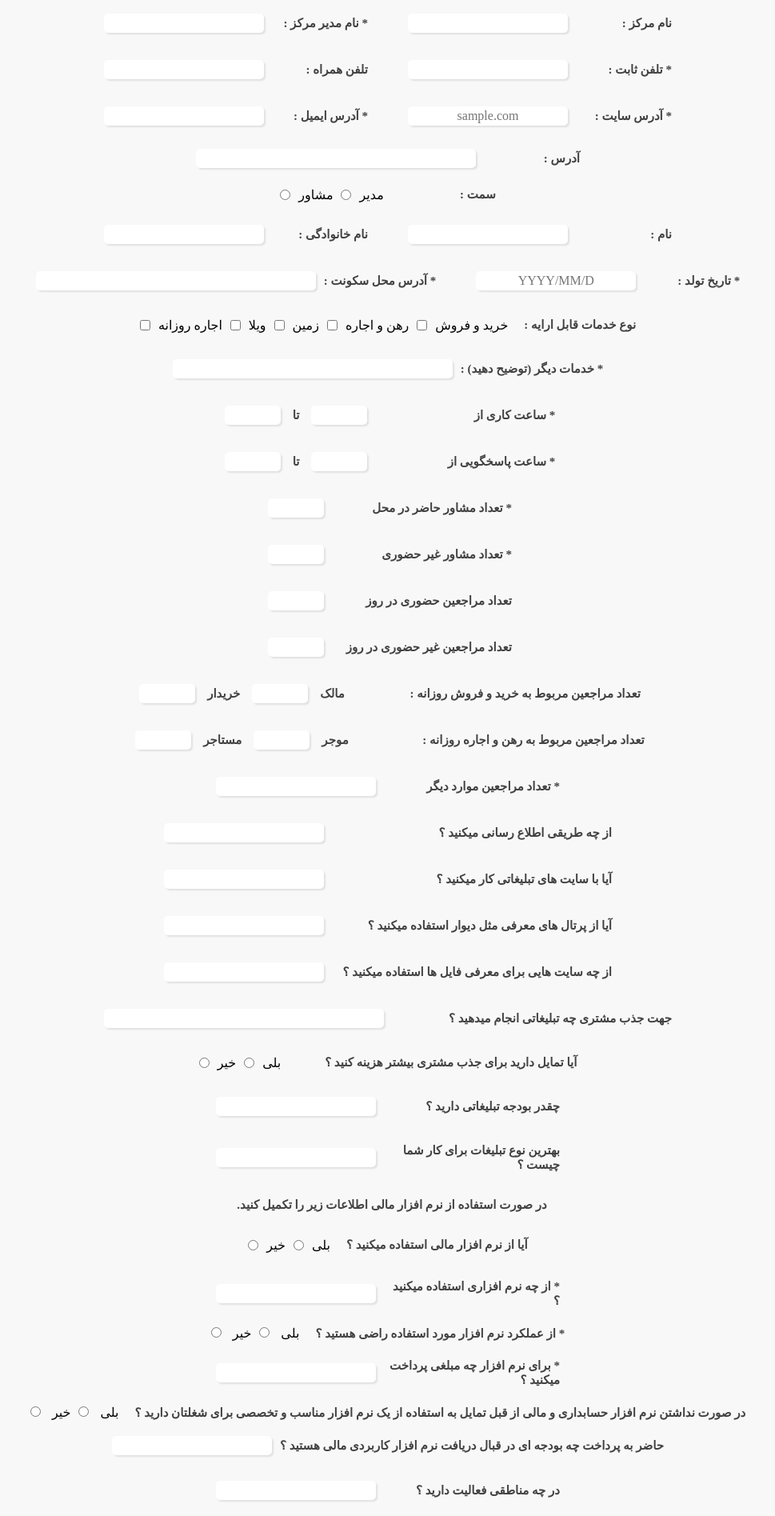
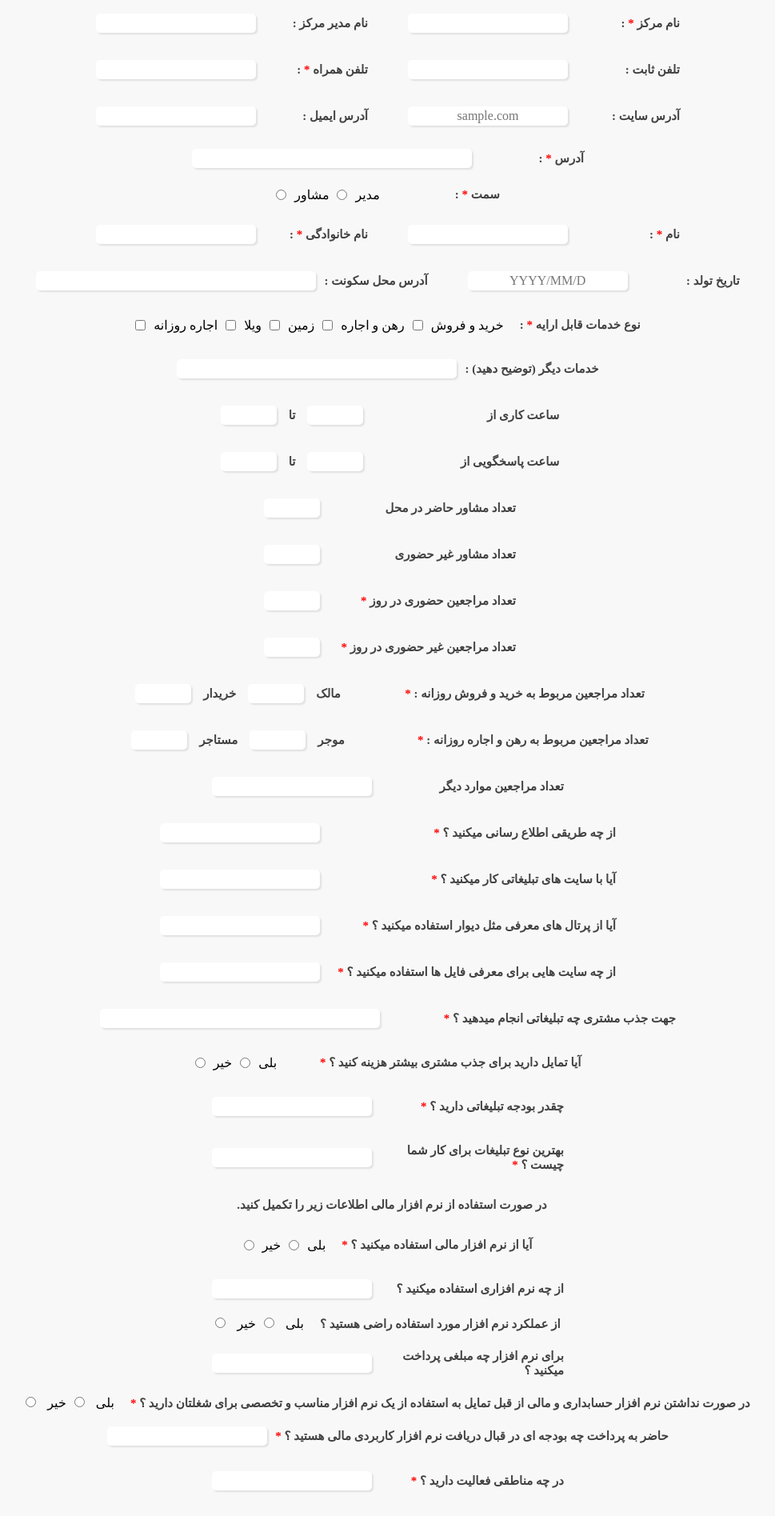
Before and after one commit to SaharMirkamrani/questionnaire, a React (Create React App) app: page / in a window 1280 px wide. Shown: the part 80-1975 px from the top of the page at 80% size, without its empty margins (150-1119 px from the left). Built offline with nearby package versions, Linux system fonts and the light colour scheme.

Commit message:
Fix errors and asterisks

```diff
--- a/src/components/Checkbox.jsx
+++ b/src/components/Checkbox.jsx
@@ -1,12 +1,14 @@
 import styles from '../styles/Main.module.css';
 
 const Checkbox = ({ handleCheckboxChange, values }) => {
-
   return (
     <>
       <div className={styles.row}>
         <div className={styles.singleInput}>
-          <label className={styles.label}>نوع خدمات قابل ارایه : </label>
+          <label className={styles.label}>
+            نوع خدمات قابل ارایه{' '}
+            <div style={{ color: 'red', display: 'inline' }}>*</div> :{' '}
+          </label>
           <label style={{ margin: '0px 10px' }} htmlFor="services">
             خرید و فروش
           </label>
--- a/src/components/FifthEight.jsx
+++ b/src/components/FifthEight.jsx
@@ -12,7 +12,8 @@ const FifthEight = ({ handleInputChange, values }) => {
       <div className={styles.row}>
         <div className={styles.singleInput}>
           <label className={styles.label}>
-            آیا از نرم افزار مالی استفاده میکنید ؟
+            آیا از نرم افزار مالی استفاده میکنید ؟{' '}
+            <div style={{ color: 'red', display: 'inline' }}>*</div>
           </label>
           <label style={{ margin: '0px 10px' }} htmlFor="yes">
             بلی{' '}
@@ -42,7 +43,7 @@ const FifthEight = ({ handleInputChange, values }) => {
         <div className={styles.singleInput}>
           <label className={styles.label}>
             <div className={styles.biggerAlignLabels}>
-              * از چه نرم افزاری استفاده میکنید ؟{' '}
+              از چه نرم افزاری استفاده میکنید ؟{' '}
             </div>
           </label>
           <input
@@ -57,7 +58,7 @@ const FifthEight = ({ handleInputChange, values }) => {
       <div className={styles.row}>
         <div>
           <label className={styles.label}>
-            * از عملکرد نرم افزار مورد استفاده راضی هستید ؟
+            از عملکرد نرم افزار مورد استفاده راضی هستید ؟
           </label>
 
           <label style={{ margin: '0px 10px' }} htmlFor="yes">
@@ -87,7 +88,7 @@ const FifthEight = ({ handleInputChange, values }) => {
         <div className={styles.singleInput}>
           <label className={styles.label}>
             <div className={styles.biggerAlignLabels}>
-              * برای نرم افزار چه مبلغی پرداخت میکنید ؟{' '}
+              برای نرم افزار چه مبلغی پرداخت میکنید ؟{' '}
             </div>
           </label>
           <input
@@ -107,7 +108,8 @@ const FifthEight = ({ handleInputChange, values }) => {
         <div>
           <label className={styles.label}>
             در صورت نداشتن نرم افزار حسابداری و مالی از قبل تمایل به استفاده از
-            یک نرم افزار مناسب و تخصصی برای شغلتان دارید ؟
+            یک نرم افزار مناسب و تخصصی برای شغلتان دارید ؟{' '}
+            <div style={{ color: 'red', display: 'inline' }}> *</div>
           </label>
 
           <label style={{ margin: '0px 10px' }} htmlFor="yes">
@@ -136,7 +138,7 @@ const FifthEight = ({ handleInputChange, values }) => {
         <div>
           <label className={styles.label}>
             حاضر به پرداخت چه بودجه ای در قبال دریافت نرم افزار کاربردی مالی
-            هستید ؟
+            هستید ؟ <div style={{ color: 'red', display: 'inline' }}>*</div>
           </label>
           <input
             required
@@ -156,7 +158,8 @@ const FifthEight = ({ handleInputChange, values }) => {
           <label className={styles.label}>
             {' '}
             <div className={styles.biggerAlignLabels}>
-              در چه مناطقی فعالیت دارید ؟
+              در چه مناطقی فعالیت دارید ؟{' '}
+              <div style={{ color: 'red', display: 'inline' }}>*</div>
             </div>
           </label>
           <input
@@ -175,7 +178,8 @@ const FifthEight = ({ handleInputChange, values }) => {
         <div>
           <label className={styles.label}>
             آیا تمایل به فعالیت در مناطق دیگر دارید؟ در صورت تمایل منطقه مورد
-            نظر را ذکر کنید .
+            نظر را ذکر کنید .{' '}
+            <div style={{ color: 'red', display: 'inline' }}>*</div>
           </label>
           <input
             required
--- a/src/components/FirstEight.jsx
+++ b/src/components/FirstEight.jsx
@@ -1,14 +1,26 @@
 import styles from '../styles/Main.module.css';
 
-const FirstEight = ({ handleInputChange, values, validatePhone, validateMobilephone, validateEmail }) => {
-  console.log(values)
+const FirstEight = ({
+  handleInputChange,
+  values,
+  validatePhone,
+  validateMobilephone,
+  validateEmail,
+}) => {
+  console.log(values);
   return (
     <>
       <div className={styles.row}>
         <div className={styles.singleInput}>
           <label className={styles.label}>
             {' '}
-            <div className={styles.alignLabels}> نام مرکز : </div>
+            <div className={styles.alignLabels}>
+              {' '}
+              نام مرکز <div style={{ color: 'red', display: 'inline' }}>
+                *
+              </div>{' '}
+              :{' '}
+            </div>
           </label>
           <input
             required
@@ -23,7 +35,7 @@ const FirstEight = ({ handleInputChange, values, validatePhone, validateMobileph
         <div className={styles.singleInput}>
           <label className={styles.label}>
             {' '}
-            <div className={styles.alignLabels}> * نام مدیر مرکز :</div>{' '}
+            <div className={styles.alignLabels}> نام مدیر مرکز :</div>{' '}
           </label>
           <input
             type="text"
@@ -39,23 +51,25 @@ const FirstEight = ({ handleInputChange, values, validatePhone, validateMobileph
         <div className={styles.singleInput}>
           <label className={styles.label}>
             {' '}
-            <div className={styles.alignLabels}> * تلفن ثابت : </div>
+            <div className={styles.alignLabels}> تلفن ثابت : </div>
           </label>
           <input
-
             type="number"
             className={styles.input}
             value={values.telephone_number}
             onChange={handleInputChange}
             name="telephone_number"
-            onBlur={()=>validatePhone(values.telephone_number)}
+            onBlur={() => validatePhone(values.telephone_number)}
           />
         </div>
 
         <div className={styles.singleInput}>
           <label className={styles.label}>
             {' '}
-            <div className={styles.alignLabels}>تلفن همراه :</div>{' '}
+            <div className={styles.alignLabels}>
+              تلفن همراه{' '}
+              <div style={{ color: 'red', display: 'inline' }}>*</div> :
+            </div>{' '}
           </label>
           <input
             required
@@ -64,7 +78,7 @@ const FirstEight = ({ handleInputChange, values, validatePhone, validateMobileph
             value={values.mobile_number}
             onChange={handleInputChange}
             name="mobile_number"
-            onBlur={()=>validateMobilephone(values.mobile_number)}
+            onBlur={() => validateMobilephone(values.mobile_number)}
           />
         </div>
       </div>
@@ -73,7 +87,7 @@ const FirstEight = ({ handleInputChange, values, validatePhone, validateMobileph
         <div className={styles.singleInput}>
           <label className={styles.label}>
             {' '}
-            <div className={styles.alignLabels}> * آدرس سایت : </div>
+            <div className={styles.alignLabels}> آدرس سایت : </div>
           </label>
           <input
             type="text"
@@ -88,7 +102,7 @@ const FirstEight = ({ handleInputChange, values, validatePhone, validateMobileph
         <div className={styles.singleInput}>
           <label className={styles.label}>
             {' '}
-            <div className={styles.alignLabels}> * آدرس ایمیل :</div>{' '}
+            <div className={styles.alignLabels}> آدرس ایمیل :</div>{' '}
           </label>
           <input
             type="text"
@@ -96,7 +110,7 @@ const FirstEight = ({ handleInputChange, values, validatePhone, validateMobileph
             value={values.email_address}
             onChange={handleInputChange}
             name="email_address"
-            onBlur={()=>validateEmail(values.email_address)}
+            onBlur={() => validateEmail(values.email_address)}
           />
         </div>
       </div>
@@ -104,7 +118,10 @@ const FirstEight = ({ handleInputChange, values, validatePhone, validateMobileph
       <div className={styles.singleInput}>
         <label className={styles.label}>
           {' '}
-          <div className={styles.alignLabels}> آدرس : </div>
+          <div className={styles.alignLabels}>
+            {' '}
+            آدرس <div style={{ color: 'red', display: 'inline' }}>*</div> :{' '}
+          </div>
         </label>
         <input
           required
@@ -116,7 +133,13 @@ const FirstEight = ({ handleInputChange, values, validatePhone, validateMobileph
       </div>
 
       <div className={styles.singleInput}>
-        <label className={styles.label}> <div className={styles.alignLabels}> سمت : </div></label>
+        <label className={styles.label}>
+          {' '}
+          <div className={styles.alignLabels}>
+            {' '}
+            سمت <div style={{ color: 'red', display: 'inline' }}>*</div> :{' '}
+          </div>
+        </label>
         <label style={{ margin: '0px 10px' }} htmlFor="manager">
           مدیر
         </label>
--- a/src/components/FourthEight.jsx
+++ b/src/components/FourthEight.jsx
@@ -9,6 +9,7 @@ const FourthEight = ({ handleInputChange, values }) => {
             {' '}
             <div className={styles.hugeAlignLabels}>
               از چه طریقی اطلاع رسانی میکنید ؟{' '}
+              <div style={{ color: 'red', display: 'inline' }}>*</div>
             </div>
           </label>
           <input
@@ -28,6 +29,7 @@ const FourthEight = ({ handleInputChange, values }) => {
             {' '}
             <div className={styles.hugeAlignLabels}>
               آیا با سایت های تبلیغاتی کار میکنید ؟{' '}
+              <div style={{ color: 'red', display: 'inline' }}>*</div>
             </div>
           </label>
           <input
@@ -47,6 +49,7 @@ const FourthEight = ({ handleInputChange, values }) => {
             {' '}
             <div className={styles.hugeAlignLabels}>
               آیا از پرتال های معرفی مثل دیوار استفاده میکنید ؟{' '}
+              <div style={{ color: 'red', display: 'inline' }}>*</div>
             </div>
           </label>
           <input
@@ -66,6 +69,7 @@ const FourthEight = ({ handleInputChange, values }) => {
             {' '}
             <div className={styles.hugeAlignLabels}>
               از چه سایت هایی برای معرفی فایل ها استفاده میکنید ؟{' '}
+              <div style={{ color: 'red', display: 'inline' }}>*</div>
             </div>
           </label>
           <input
@@ -85,6 +89,7 @@ const FourthEight = ({ handleInputChange, values }) => {
             {' '}
             <div className={styles.hugeAlignLabels}>
               جهت جذب مشتری چه تبلیغاتی انجام میدهید ؟{' '}
+              <div style={{ color: 'red', display: 'inline' }}>*</div>
             </div>
           </label>
           <input
@@ -104,6 +109,7 @@ const FourthEight = ({ handleInputChange, values }) => {
             {' '}
             <div className={styles.hugeAlignLabels}>
               آیا تمایل دارید برای جذب مشتری بیشتر هزینه کنید ؟{' '}
+              <div style={{ color: 'red', display: 'inline' }}>*</div>
             </div>
           </label>
 
@@ -136,7 +142,8 @@ const FourthEight = ({ handleInputChange, values }) => {
             {' '}
             <div className={styles.biggerAlignLabels}>
               {' '}
-              چقدر بودجه تبلیغاتی دارید ؟
+              چقدر بودجه تبلیغاتی دارید ؟{' '}
+              <div style={{ color: 'red', display: 'inline' }}>*</div>
             </div>{' '}
           </label>
           <input
@@ -155,7 +162,8 @@ const FourthEight = ({ handleInputChange, values }) => {
           <label className={styles.label}>
             {' '}
             <div className={styles.biggerAlignLabels}>
-              بهترین نوع تبلیغات برای کار شما چیست ؟
+              بهترین نوع تبلیغات برای کار شما چیست ؟{' '}
+              <div style={{ color: 'red', display: 'inline' }}>*</div>
             </div>
           </label>
           <input
--- a/src/components/SecondFour.jsx
+++ b/src/components/SecondFour.jsx
@@ -7,7 +7,9 @@ const SecondFour = ({ handleInputChange, values }) => {
         <div className={styles.singleInput}>
           <label className={styles.label}>
             {' '}
-            <div className={styles.alignLabels}>نام :</div>{' '}
+            <div className={styles.alignLabels}>
+              نام <div style={{ color: 'red', display: 'inline' }}>*</div> :
+            </div>{' '}
           </label>
           <input
             required
@@ -21,7 +23,11 @@ const SecondFour = ({ handleInputChange, values }) => {
 
         <div className={styles.singleInput}>
           <label className={styles.label}>
-            <div className={styles.alignLabels}> نام خانوادگی :</div>{' '}
+            <div className={styles.alignLabels}>
+              {' '}
+              نام خانوادگی{' '}
+              <div style={{ color: 'red', display: 'inline' }}>*</div> :
+            </div>{' '}
           </label>
           <input
             required
@@ -38,7 +44,7 @@ const SecondFour = ({ handleInputChange, values }) => {
         <div className={styles.singleInput}>
           <label className={styles.label}>
             {' '}
-            <div className={styles.alignLabels}>* تاریخ تولد :</div>{' '}
+            <div className={styles.alignLabels}>تاریخ تولد :</div>{' '}
           </label>
           <input
             placeholder="YYYY/MM/D"
@@ -50,7 +56,7 @@ const SecondFour = ({ handleInputChange, values }) => {
           />
         </div>
         <div className={styles.singleInput}>
-          <label className={styles.label}> * آدرس محل سکونت : </label>
+          <label className={styles.label}> آدرس محل سکونت : </label>
           <input
             className={styles.longInput}
             value={values.home_address}
--- a/src/components/ThirdTen.jsx
+++ b/src/components/ThirdTen.jsx
@@ -5,7 +5,7 @@ const ThirdTen = ({ handleInputChange, values }) => {
     <>
       <div className={styles.row}>
         <div className={styles.singleInput}>
-          <label className={styles.label}> * خدمات دیگر (توضیح دهید) : </label>
+          <label className={styles.label}> خدمات دیگر (توضیح دهید) : </label>
           <input
             type="text"
             className={styles.longInput}
@@ -19,10 +19,7 @@ const ThirdTen = ({ handleInputChange, values }) => {
         <div className={styles.singleInput}>
           <label className={styles.label}>
             {' '}
-            <div className={styles.biggerAlignLabels}>
-              {' '}
-              * ساعت کاری از{' '}
-            </div>{' '}
+            <div className={styles.biggerAlignLabels}> ساعت کاری از </div>{' '}
           </label>
           <input
             type="number"
@@ -52,7 +49,7 @@ const ThirdTen = ({ handleInputChange, values }) => {
             {' '}
             <div className={styles.biggerAlignLabels}>
               {' '}
-              * ساعت پاسخگویی از
+              ساعت پاسخگویی از
             </div>{' '}
           </label>
           <input
@@ -83,7 +80,7 @@ const ThirdTen = ({ handleInputChange, values }) => {
             {' '}
             <div className={styles.biggerAlignLabels}>
               {' '}
-              * تعداد مشاور حاضر در محل
+              تعداد مشاور حاضر در محل
             </div>{' '}
           </label>
           <input
@@ -103,7 +100,7 @@ const ThirdTen = ({ handleInputChange, values }) => {
             {' '}
             <div className={styles.biggerAlignLabels}>
               {' '}
-              * تعداد مشاور غیر حضوری{' '}
+              تعداد مشاور غیر حضوری{' '}
             </div>
           </label>
           <input
@@ -124,6 +121,7 @@ const ThirdTen = ({ handleInputChange, values }) => {
             <div className={styles.biggerAlignLabels}>
               {' '}
               تعداد مراجعین حضوری در روز{' '}
+              <div style={{ color: 'red', display: 'inline' }}>*</div>
             </div>
           </label>
           <input
@@ -145,6 +143,7 @@ const ThirdTen = ({ handleInputChange, values }) => {
             {' '}
             <div className={styles.biggerAlignLabels}>
               تعداد مراجعین غیر حضوری در روز{' '}
+              <div style={{ color: 'red', display: 'inline' }}>*</div>
             </div>
           </label>
           <input
@@ -163,7 +162,8 @@ const ThirdTen = ({ handleInputChange, values }) => {
           <label className={styles.label}>
             {' '}
             <div className={styles.hugeAlignLabels}>
-              تعداد مراجعین مربوط به خرید و فروش روزانه :
+              تعداد مراجعین مربوط به خرید و فروش روزانه :{' '}
+              <div style={{ color: 'red', display: 'inline' }}>*</div>
             </div>
           </label>
 
@@ -195,7 +195,8 @@ const ThirdTen = ({ handleInputChange, values }) => {
           <label className={styles.label}>
             {' '}
             <div className={styles.hugeAlignLabels}>
-              تعداد مراجعین مربوط به رهن و اجاره روزانه :
+              تعداد مراجعین مربوط به رهن و اجاره روزانه :{' '}
+              <div style={{ color: 'red', display: 'inline' }}>*</div>
             </div>
           </label>
 
@@ -228,7 +229,7 @@ const ThirdTen = ({ handleInputChange, values }) => {
             {' '}
             <div className={styles.biggerAlignLabels}>
               {' '}
-              * تعداد مراجعین موارد دیگر{' '}
+              تعداد مراجعین موارد دیگر{' '}
             </div>
           </label>
           <input
--- a/src/styles/Main.module.css
+++ b/src/styles/Main.module.css
@@ -24,17 +24,17 @@
 }
 
 .alignLabels {
-  width: 120px;
+  width: 130px;
   text-align: right;
 }
 
 .biggerAlignLabels {
-  width: 220px;
+  width: 230px;
   text-align: right;
 }
 
 .hugeAlignLabels {
-  width: 350px;
+  width: 360px;
   text-align: right;
 }
 
```
Also changed, not shown: src/components/FormGroup.jsx (+10 -7 lines), src/components/LastNine.jsx (+12 -7 lines).
